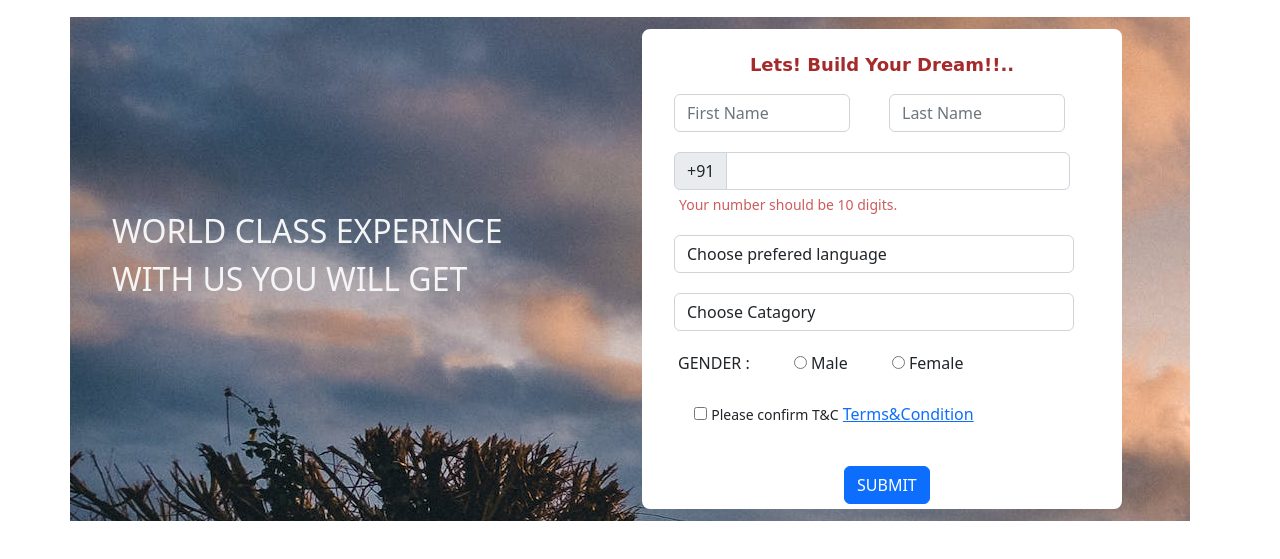
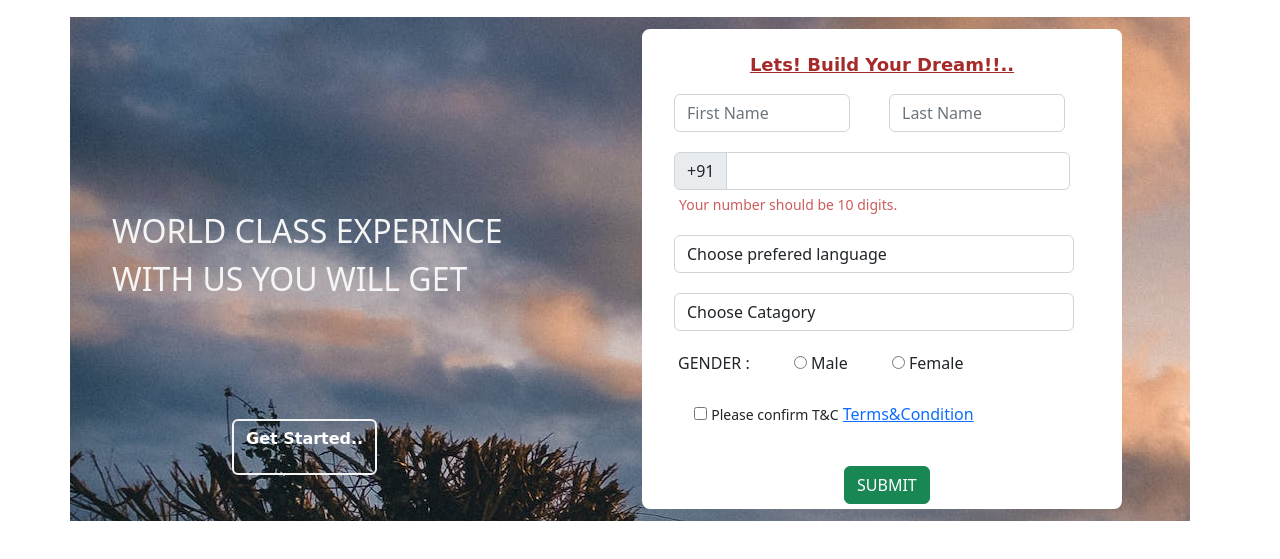
Before and after one commit to ashu5480/AARCHASOFTWITHBOTSTRAP, a plain HTML site: page index.html in a window 1280 px wide. Shown: the part 81-640 px from the top of the page. Drawn offline with nearby package versions, Linux system fonts and the light colour scheme; files whose address does not match are found by name.

Commit message:
second-commit

```diff
--- a/index.html
+++ b/index.html
@@ -50,14 +50,15 @@
         <div class="row" id="row2">
             <div class="col-md-6">
               <p id="content2"> WORLD CLASS EXPERINCE <br> WITH US YOU WILL GET</p>
+                <button type="button" class="btn btn-outline-secondary" id="getStart"><p id="getstart1">Get Started..</p></button>
             </div>
             <div class="col-md-6">
                 <div class="form-block">
-                    <p id="content3">Lets! Build Your Dream!!..</p>
+                    <p id="content3"><u>Lets! Build Your Dream!!..</u></p>
                     <div class="row">
                         <div class="col-md-3">
                             <form class="form-group" >
-                                   <input id="input1" type="text" class="form-control" placeholder="First Name">
+                                   <input id="input1" type="text" class="form-control" placeholder="First Name" required>
                             </form>
                         </div>
                         <div class="col-md-3">
@@ -137,7 +138,7 @@
                      <!--SUBMIT BUTTON-->
                      <div class="row">
                         <div class="col-md-12">
-                            <button type="button" id="btn1" class="btn btn-primary">SUBMIT</button>
+                            <button type="button" id="btn1" class="btn btn-success btn-md">SUBMIT</button>
                         </div>
                      </div>
                      </div>
--- a/styles.css
+++ b/styles.css
@@ -89,3 +89,14 @@
     margin-top: 30px;
     margin-left: 50px;
 }
+#getStart{
+    border: 2px solid whitesmoke;
+    margin-left: 150px;
+    margin-top: 100px;
+}
+#getstart1{
+    font-family: cursive;
+    color: white;
+    padding: auto;
+    font-weight: bold;
+}
```
